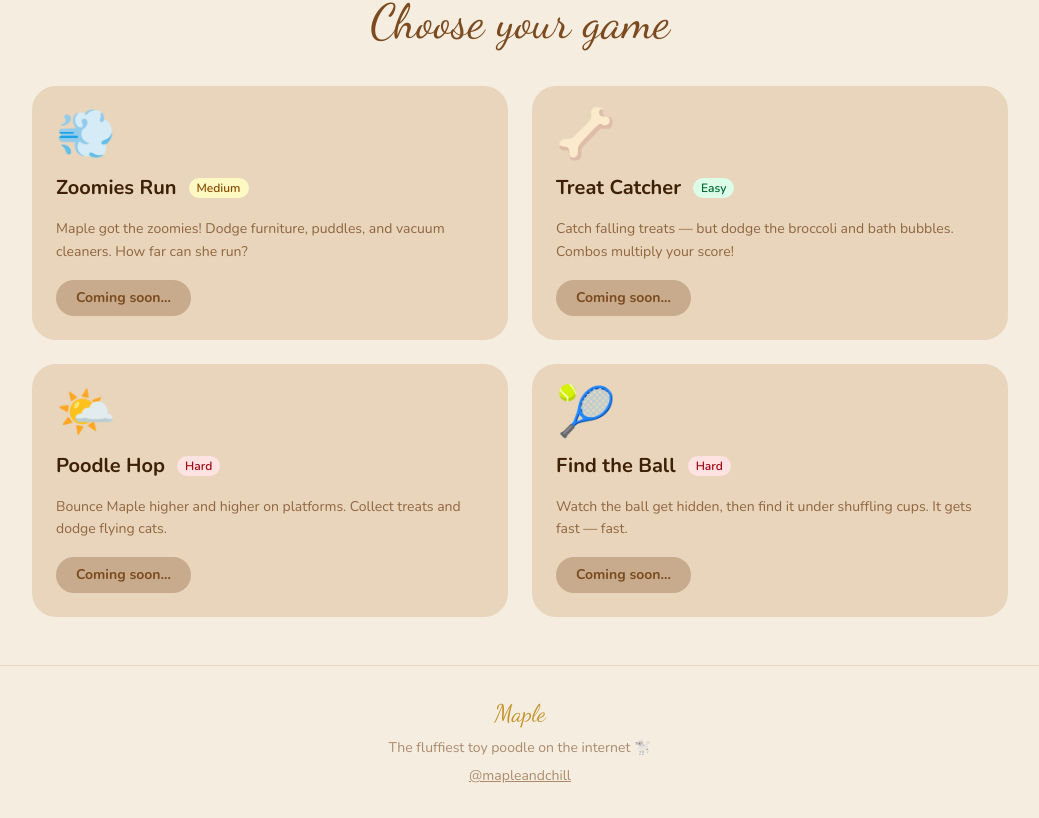
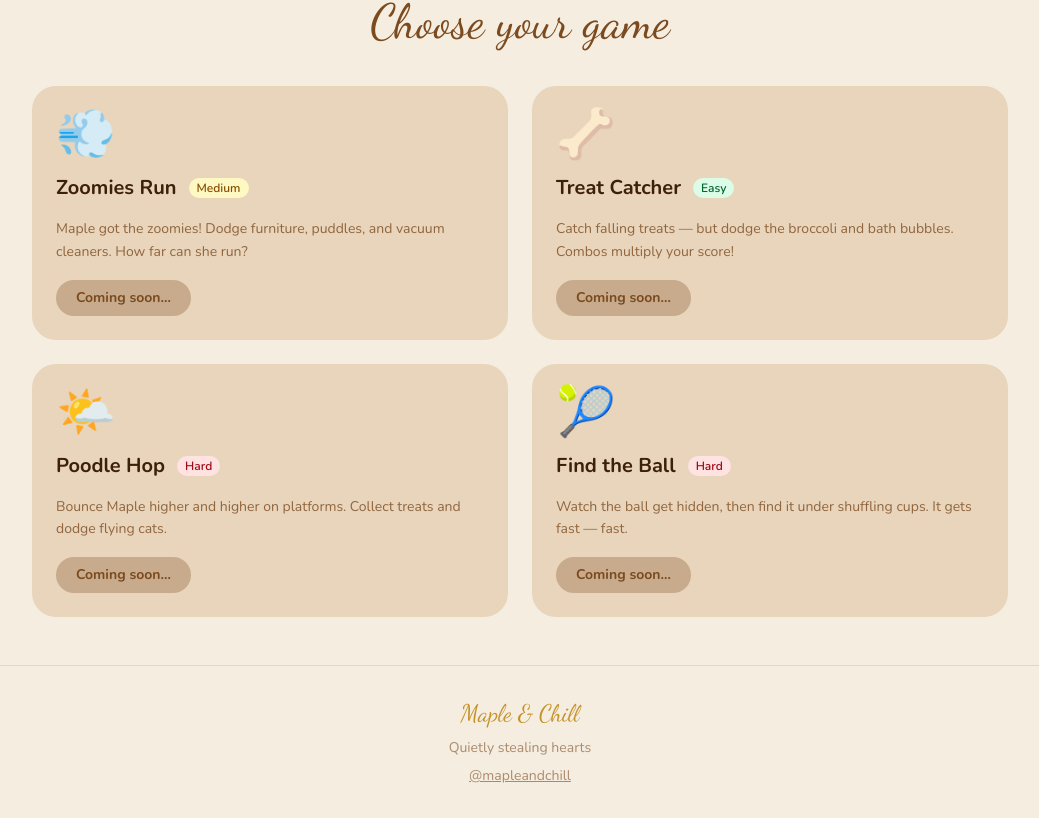
Before and after one commit to J4NN0/maple, a Next.js app: page / in a window 1280 px wide. Shown: the part 695-1513 px from the top of the page, without its empty margins (120-1159 px from the left). Built offline with nearby package versions, Linux system fonts and the light colour scheme.

Commit message:
update footer

```diff
--- a/app/page.tsx
+++ b/app/page.tsx
@@ -130,8 +130,9 @@ export default function Home() {
 
       {/* Footer */}
       <footer className="mt-auto border-t border-maple-tan px-6 py-8 flex flex-col items-center gap-2 text-maple-brown/60 text-sm">
-        <span className="font-display text-2xl text-maple-caramel">Maple</span>
-        <p>The fluffiest toy poodle on the internet 🐩</p>
+        <span className="font-display text-2xl text-maple-caramel">Maple & Chill
+        </span>
+        <p>Quietly stealing hearts</p>
         <a
           href="https://www.instagram.com/mapleandchill/"
           target="_blank"
```
